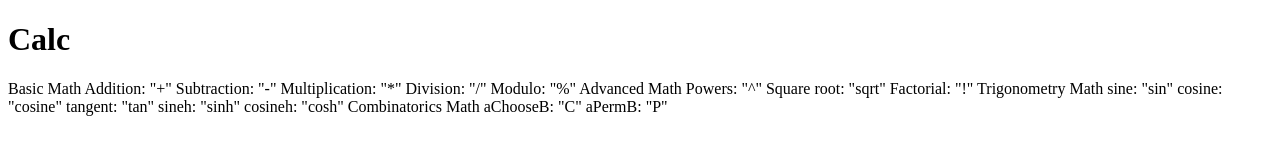
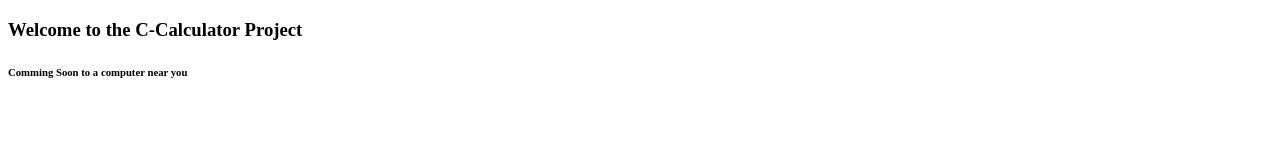
Before and after one commit to Team-ALGO2/ALGO2, a plain HTML site: page docs/index.html in a window 1280 px wide. Drawn offline with Linux system fonts and the light colour scheme.

Commit message:
Better github pages

```diff
--- a/docs/index.html
+++ b/docs/index.html
@@ -4,29 +4,7 @@
     <title>ALGO2</title>
   </head>
   <body>
-
-    <h1>Calc</h1>
-
-    <p>Basic Math
-    Addition: "+"
-    Subtraction: "-"
-    Multiplication: "*"
-    Division: "/"
-    Modulo: "%"
-    Advanced Math
-    Powers: "^"
-    Square root: "sqrt"
-    Factorial: "!"
-    Trigonometry Math
-    sine: "sin"
-    cosine: "cosine"
-    tangent: "tan"
-    sineh: "sinh"
-    cosineh: "cosh"
-    Combinatorics Math
-    aChooseB: "C"
-    aPermB: "P"
-  </p>
-
+      <h3>Welcome to the C-Calculator Project</h3>
+      <h6>Comming Soon to a computer near you</h6>
   </body>
 </html>
```
